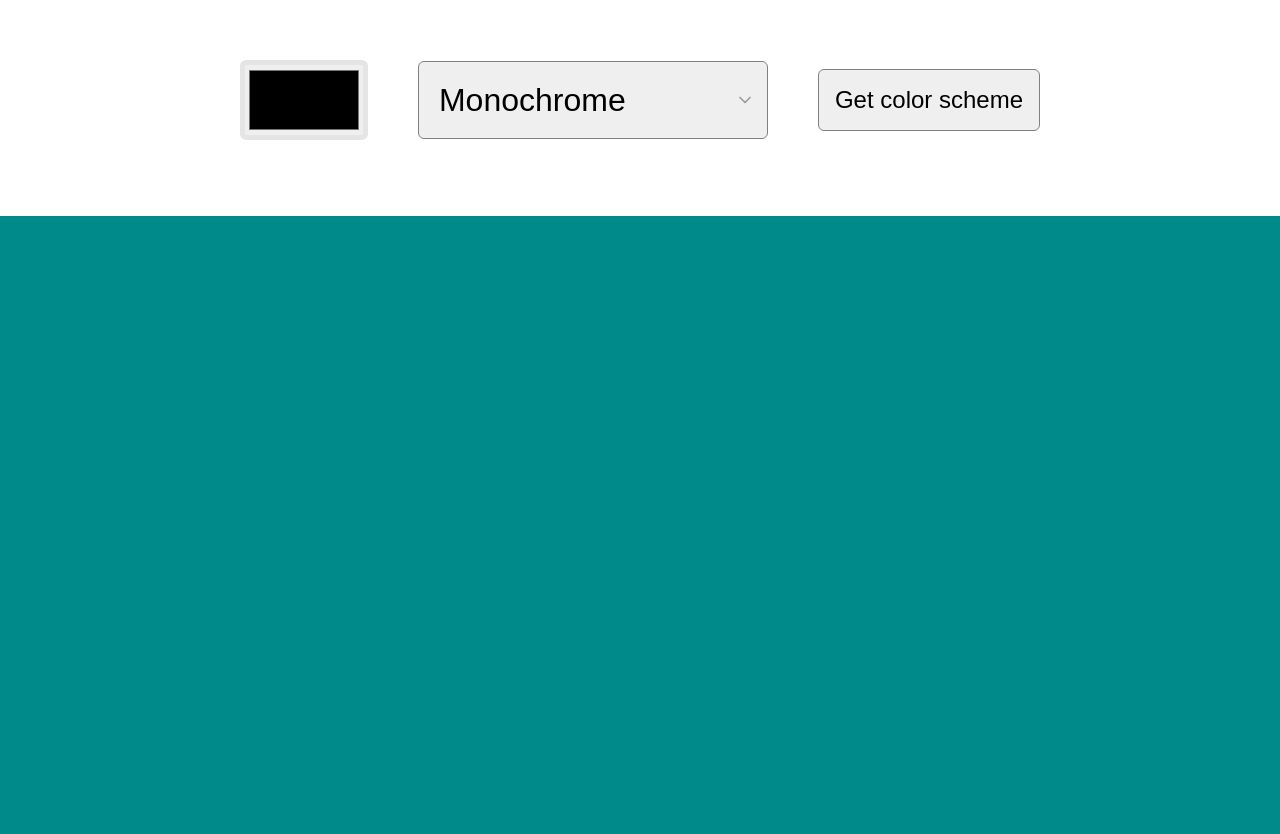
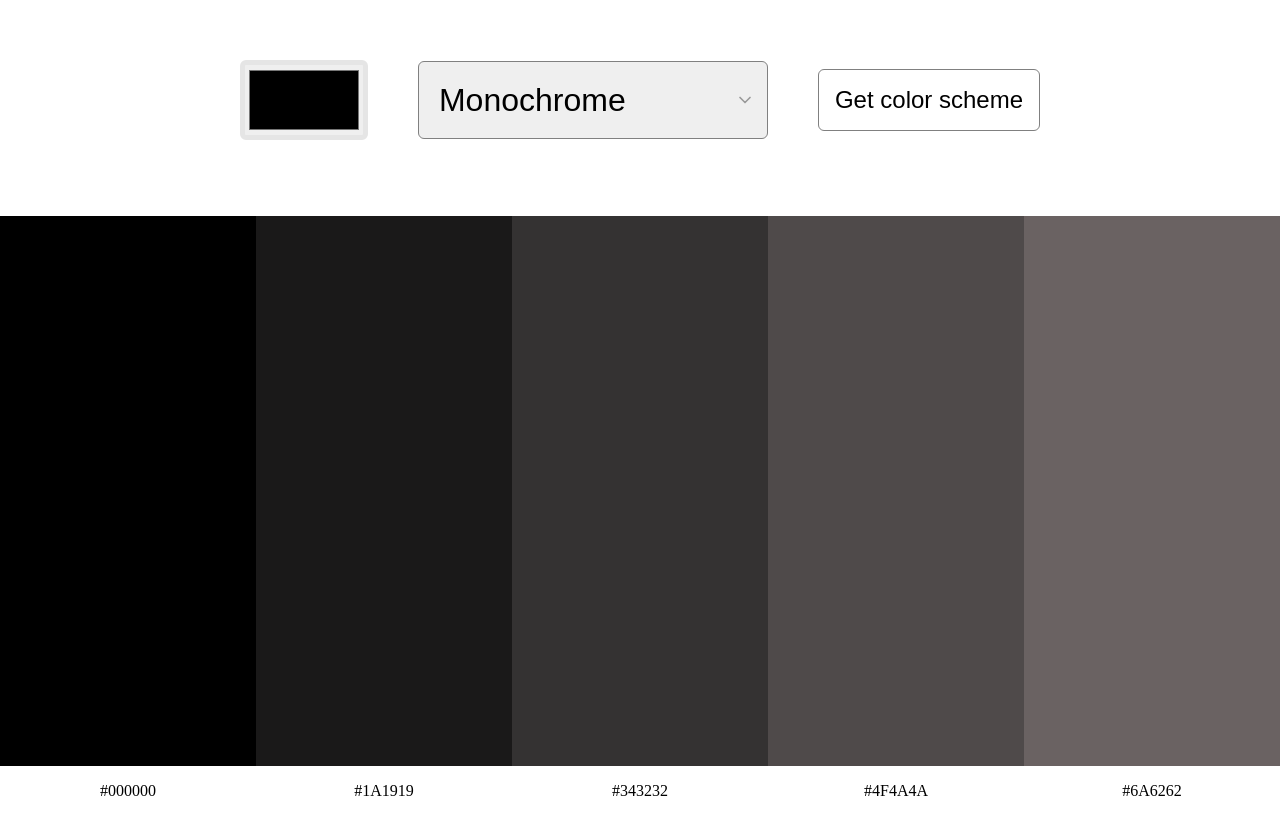
Before and after one commit to mustaqeem-2001/Colour_Scheme_Generator, a plain HTML site: page index.html in a window 1280 px wide. After the commit the page ends 800 px from the top, so only its background shows below. Drawn offline with Linux system fonts and the light colour scheme.

Commit message:
Colours and text functionality completed

```diff
--- a/index.css
+++ b/index.css
@@ -1,7 +1,8 @@
-html, body {
+html, body, p {
     margin: 0;
     padding: 0;
 }
+
 
 .color-wrapper {
     height: 200px;
@@ -54,19 +55,36 @@ select:focus {
     font-size: 1.5rem;
     border: 1px solid gray;
     border-radius: 6px;
+    background-color: white;
+    cursor: pointer;
 }
 
 
 .colors-shown {
     margin-top: 1rem;
-    background-color: darkcyan;
-    height: 100vh;
+    height: calc(100vh - 200px - 1rem); /* Full viewport minus header height */
     display: flex;
 }
 
 .color {
-    width: 200px;
-    height: 100vh;
-    border: 1px solid gray;
-    border-color: aliceblue;
+    width: 100%;
+    height: 100%;
+
 }
+
+.color-text-wrapper {
+    width: 100%;
+    height: 100%;
+    display: flex;
+    flex-direction: column;
+    text-align: center;
+}
+
+p {
+    padding-top: 1rem;
+}
+
+
+@media (min-width: 900px) {
+
+}
--- a/index.js
+++ b/index.js
@@ -1,16 +1,18 @@
 const seedColorEl = document.getElementById("seedColor");
 const btnEl = document.getElementById("btn");
-const colorsShown = document.getElementById("colorsShown");
-
+const colorsShownEl = document.getElementById("colorsShown");
+const colorThemesEl = document.getElementById("colorThemes");
 
 btnEl.addEventListener("click", function() {
     const bareColor = [];
     const hexvalue = seedColorEl.value.replace("#", "");
-    console.log(hexvalue);
-    fetch(`https://www.thecolorapi.com/scheme?hex=${hexvalue}&mode=monochrome&count=5`)
+    const colorThemesValue = colorThemesEl.value.toLowerCase();
+    console.log(colorThemesValue);
+    fetch(`https://www.thecolorapi.com/scheme?hex=${hexvalue}&mode=${colorThemesValue}&count=5`)
     .then(response => response.json())
     .then(function(data) {
         let i = 0
+        console.log(data);
         while (i < 5) {
             bareColor.push(data.colors[i].hex.value);
             i++;
@@ -20,13 +22,18 @@ btnEl.addEventListener("click", function() {
 })
 
 
-function renderColors(bareColor) {
+function renderColors(bareColor = ["#000000", "#1A1919", "#343232", "#4F4A4A", "#6A6262"]) {
     console.log(bareColor);
     const htmlOutput = bareColor.map(function(color) {
        return  `
-            <div class="color" style="background-color:${color};"></div>
+            <div class="color-text-wrapper">
+                <div class="color" style="background-color:${color};"></div>
+                <p class="color-text">${color}</div>
+            </div>
         `
     }).join("");
     console.log(htmlOutput);
-    colorsShown.innerHTML = htmlOutput;
+    colorsShownEl.innerHTML = htmlOutput;
 }
+
+renderColors();
```
